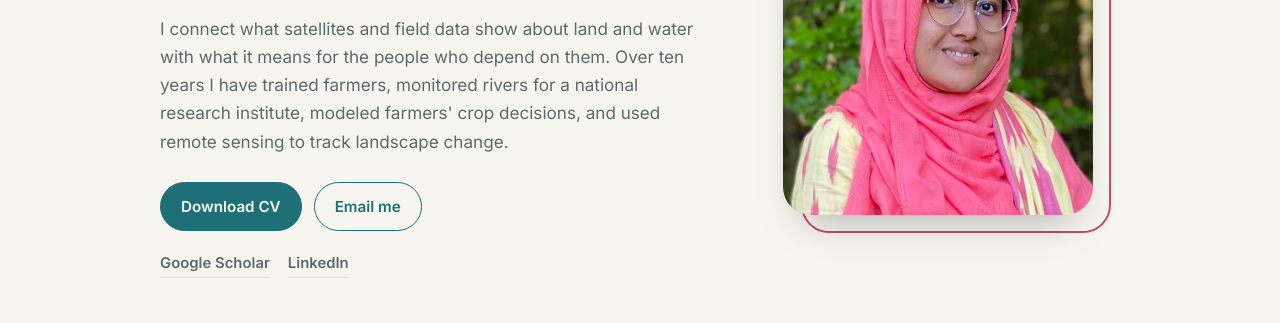
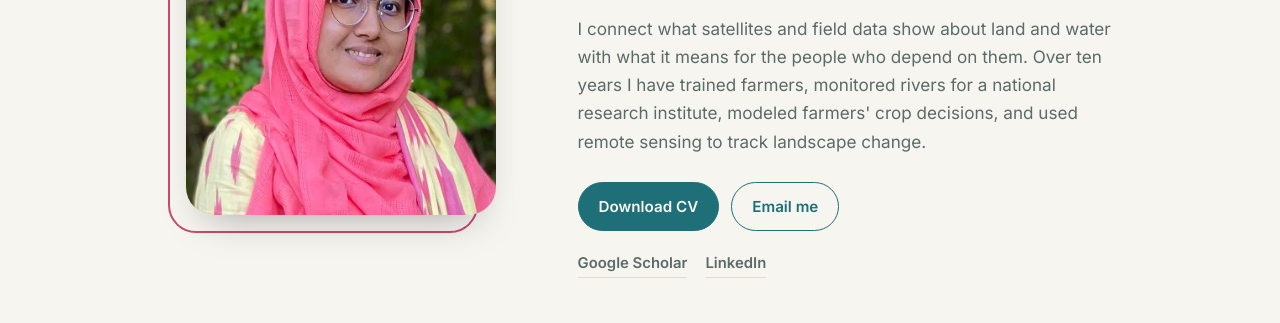
Before and after one commit to taznin-naher/taznin-naher.github.io, a plain HTML site: page index.html in a window 1280 px wide. Shown: the part 283-606 px from the top of the page. Drawn offline with Linux system fonts and the light colour scheme.

Commit message:
Add files via upload

```diff
--- a/index.html
+++ b/index.html
@@ -40,7 +40,8 @@ nav .cv{font-size:.88rem;font-weight:600;text-decoration:none;border:1.5px solid
 @media (max-width:820px){nav ul{display:none}}
 
 header.hero{padding:64px 0 56px}
-.hero .wrap{display:grid;grid-template-columns:1.5fr 1fr;gap:48px;align-items:center}
+.hero .wrap{display:grid;grid-template-columns:1fr 1.5fr;gap:56px;align-items:center}
+.hero .wrap .photo{order:-1}
 .badge{display:inline-flex;align-items:center;gap:8px;background:var(--rose-soft);color:var(--rose);font-weight:600;font-size:.85rem;padding:6px 14px;border-radius:999px;margin-bottom:18px}
 .badge::before{content:"";width:8px;height:8px;border-radius:50%;background:var(--rose)}
 .hero h1{font-family:Fraunces,serif;font-weight:600;font-size:clamp(2.4rem,6vw,3.5rem);line-height:1.08;margin:0 0 14px}
@@ -55,7 +56,7 @@ header.hero{padding:64px 0 56px}
 .social a:hover{color:var(--accent);border-color:var(--accent)}
 .photo{position:relative;justify-self:center}
 .photo img{width:100%;max-width:310px;aspect-ratio:1;object-fit:cover;border-radius:28px;display:block;box-shadow:0 20px 40px -20px rgba(0,0,0,.35)}
-.photo::before{content:"";position:absolute;inset:18px -18px -18px 18px;border:2px solid var(--rose);border-radius:28px;z-index:-1}
+.photo::before{content:"";position:absolute;inset:18px 18px -18px -18px;border:2px solid var(--rose);border-radius:28px;z-index:-1}
 @media (max-width:760px){
   header.hero{padding:36px 0}
   .hero .wrap{grid-template-columns:1fr;gap:36px}
```
